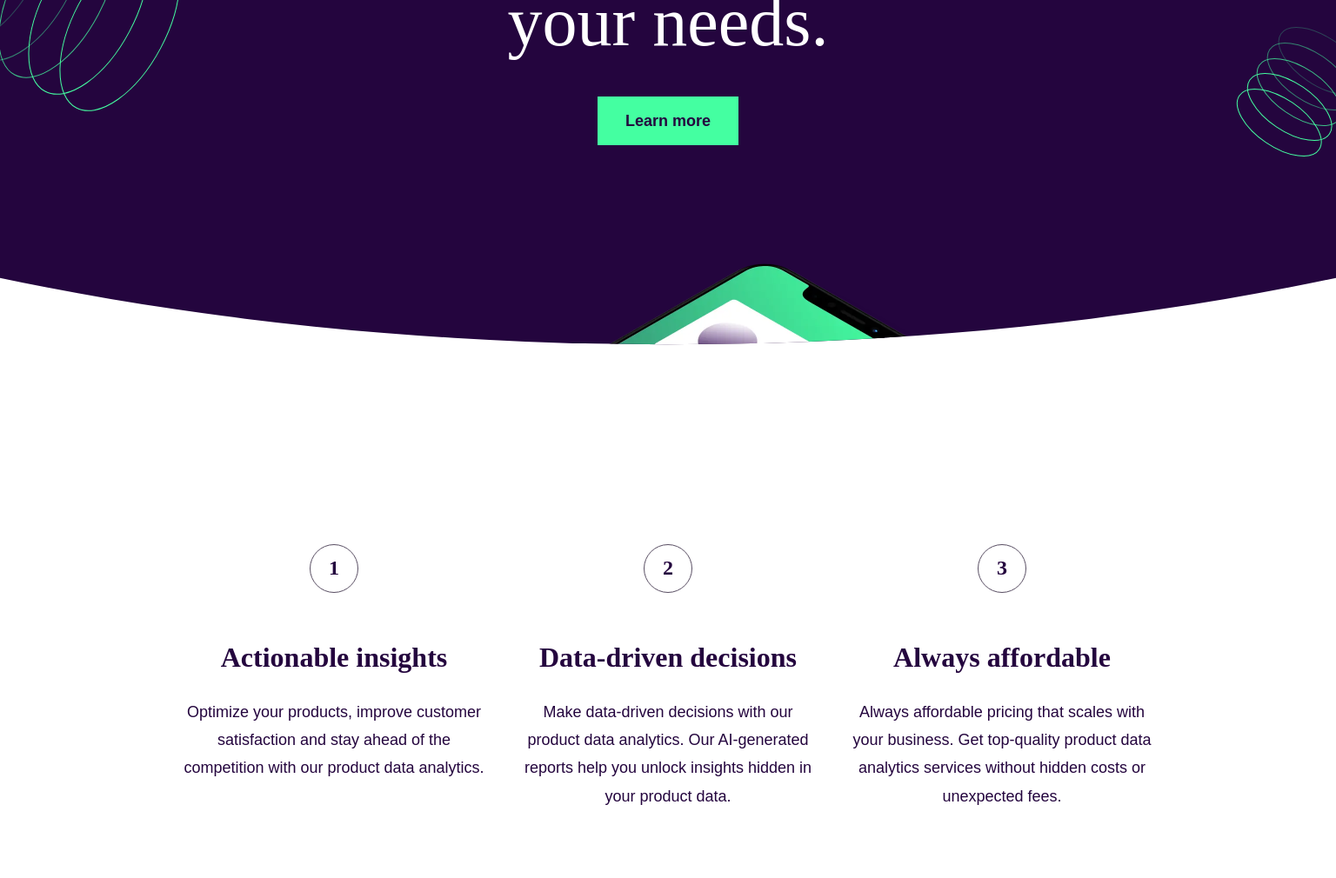
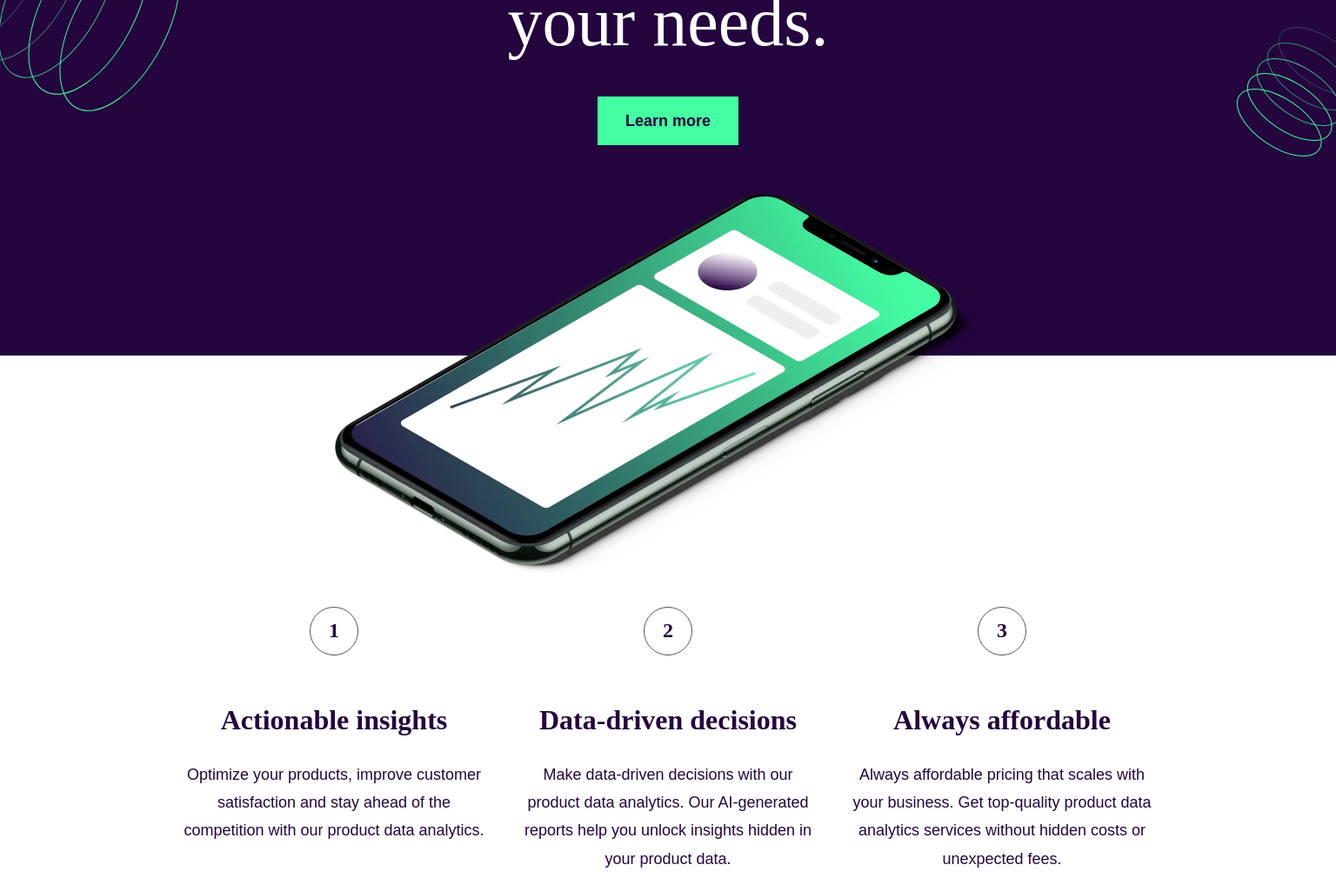
Before and after one commit to Mazen922/workit-landing-page, a plain HTML site: page index.html in a window 1536 px wide. Shown: the part 290-1300 px from the top of the page at 87% size. Drawn offline with Linux system fonts and the light colour scheme.

Commit message:
Add files via upload

```diff
--- a/index.html
+++ b/index.html
@@ -20,12 +20,12 @@
         <div class="header-section">
              <header> Data <span>tailored</span> to<br>  your needs.</header>
     <a href="#" class="linker" alt="learn more link"><button type="button" class="button">Learn more</button></a>
-    <div class="center">
+<div class="center">
+    <div class="image-section">
+        <img src="assets/images/image-hero.webp" alt="hero-image">
+    </div>
+</div>
 
-        <div class="image-section">
-            <img src="assets/images/image-hero.webp" alt="hero-image">
-        </div>
-        </div>
 </div>
     </div>
 
--- a/media.css
+++ b/media.css
@@ -17,7 +17,7 @@ body {
 }
 
 * {
-
+    transition: all 0.3s;
     box-sizing: border-box;
     padding: 0;
     margin: 0;
@@ -29,10 +29,6 @@ body {
 .container {
     overflow: hidden;
 }
-.container .hero-section {
-    clip-path: ellipse(109% 89% at 50% 0%);
-
-}
 /* Small-Screens Media Query  */
 @media (max-width : 767px) {
     .container {
@@ -40,9 +36,7 @@ body {
     }
     /* hero-section space */
     .container .hero-section {
-    height: 561px;
-    clip-path: ellipse(109% 89% at 50% 0%);
-
+    height: 481px;
     }
     .hero-section nav {
     padding: 32px 20px 0;
@@ -51,7 +45,9 @@ body {
     width: 96px;
     height: 25px;
     }
-
+    .container .hero-section:after {
+        bottom: 169px;
+    }
 .header-section {
     gap: 40px;
     padding: 56px 20px 0px;
@@ -64,12 +60,10 @@ body {
     width: 151px;
     height: 3px;
 }
-.center {
-        padding: 56px 20px 0;
-}
 .image-section {
     width: 360px;
     height: 184px;
+
 }
 .image-section img {
     width: 320px;
@@ -134,6 +128,9 @@ footer .footer a img.logo{
 .hero-section {
     height: 676px;
 }
+.hero-section::after {
+    bottom: -26px;
+}
 .hero-section nav {
     padding: 32px 44px 0px;
 }
@@ -147,7 +144,7 @@ footer .footer a img.logo{
 }
 .header-section {
     gap: 40px;
-    padding: 56px 40px 144px;
+    padding: 56px 40px 0px;
     position: relative;
 }
 .header-section::before {
@@ -181,6 +178,7 @@ footer .footer a img.logo{
 }
 .linker .button  {
     font-size: 18px;
+    margin-bottom: 16px;
 }
 .hero-section .center {
     padding: 0px 44px;
@@ -193,7 +191,7 @@ footer .footer a img.logo{
     margin: 56px 80px 0;
 }
 .main {
-    margin: 56px 44px 44px;
+    margin: 112px 44px 44px;
 
 }
 .main div {
@@ -268,14 +266,15 @@ footer .footer {
 /* Desktop"Large Screens" Media Query */
 @media (min-width: 1440px) {
 .hero-section {
-    overflow: hidden;
+    min-height: 699px;
+    width: 100%;
 }
+.hero-section::after {
+    bottom: 38px;
+}
+
 .btn .link:hover {
     color: var(--green);
-}
-.container .hero-section {
-    height: 771px;
-    width: 100%;
 }
 .container .hero-section nav{
 padding: 56px 80px 0;
@@ -295,13 +294,17 @@ padding: 56px 80px 0;
 }
 .header-section .linker .button {
     padding: 12px 32px;
-    margin-bottom: 40px;
+    margin-bottom: 16px;
     height: 56px;
+}
+.image-section {
+    margin: 0;
 }
 .image-section img {
     width: 767px;
     height: 441px;
 }
+
 .header-section .linker .button:hover{
     cursor: pointer;
     background-color: transparent;
@@ -331,7 +334,7 @@ padding: 56px 80px 0;
 }
 .main {
     height: 538px;
-    padding:  88px 80px 144px;
+    padding:  176px 80px 144px;
 }
 .main div {
     display: flex;
```
